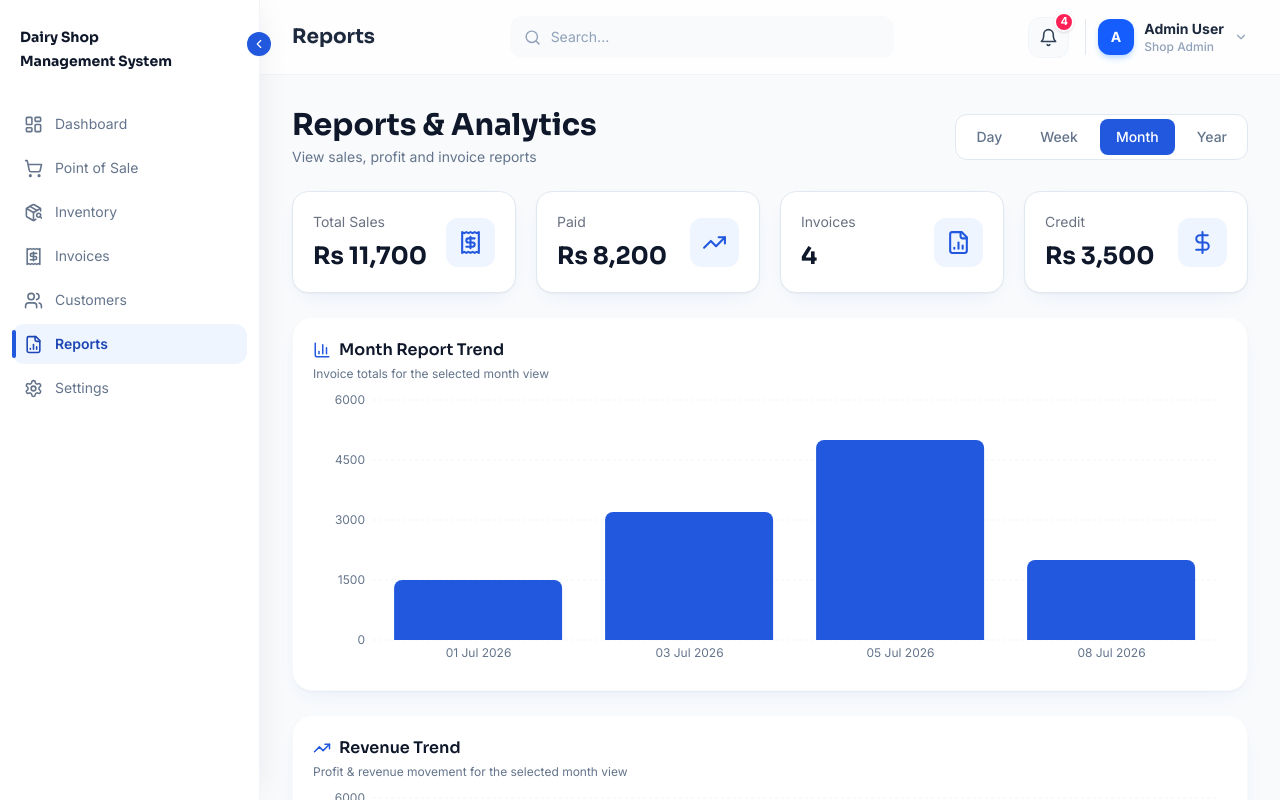
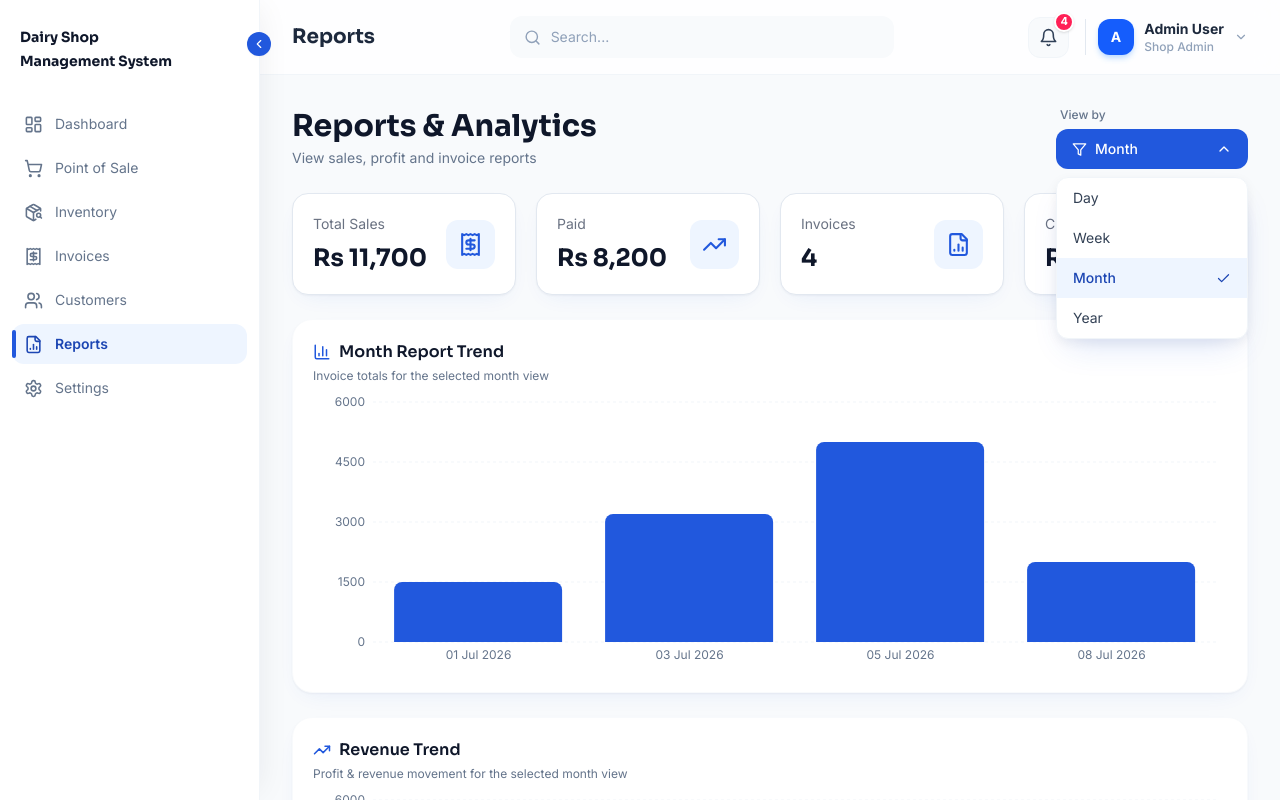
Before and after one commit to ahsanmehra494949-hub/dairy-shop-management, a React (Vite) app: page /reports in a window 1280 px wide. Both pictures are taken after a click on the button "Month". Shown: the top 800 px of the page. Built offline with nearby package versions, Linux system fonts and the light colour scheme.

Commit message:
Latest project updates

```diff
--- a/src/pages/Reports.jsx
+++ b/src/pages/Reports.jsx
@@ -6,6 +6,9 @@ import {
   LuReceipt,
   LuDollarSign,
   LuChartColumn,
+  LuChevronDown,
+  LuCheck,
+  LuFilter,
 } from "react-icons/lu";
 import Layout from "../components/Layout";
 import InvoiceViewModal from "../components/InvoiceViewModal";
@@ -67,6 +70,7 @@ function buildChartData(invoices, filter) {
 export default function Reports() {
   const { customers } = useShop();
   const [filter, setFilter] = useState("month");
+  const [periodFilterOpen, setPeriodFilterOpen] = useState(false);
   const [viewingInvoice, setViewingInvoice] = useState(null);
 
   // Flatten every customer's invoices into one list, tagging the customer info.
@@ -98,19 +102,41 @@ export default function Reports() {
             <p className="text-sm text-ink-500 mt-1">View sales, profit and invoice reports</p>
           </div>
 
-          {/* Period tabs live right under the page title */}
-          <div className="flex gap-1.5 bg-white border p-1 rounded-xl w-fit">
-            {FILTERS.map((f) => (
+          {/* Period filter — same dropdown pattern used on Invoices/Inventory */}
+          <div className="w-full sm:w-48">
+            <p className="text-xs font-medium text-ink-500 mb-1.5 px-1">View by</p>
+            <div className="relative">
               <button
-                key={f.id}
-                onClick={() => setFilter(f.id)}
-                className={`px-4 py-2 rounded-lg text-sm font-medium transition-colors ${
-                  filter === f.id ? "bg-primary-600 text-white" : "text-ink-500 hover:text-ink-900"
-                }`}
+                onClick={() => setPeriodFilterOpen((o) => !o)}
+                className="w-full flex items-center justify-between gap-2 px-4 py-2.5 rounded-xl text-sm font-medium bg-primary-600 hover:bg-primary-700 text-white transition-colors"
               >
-                {f.label}
+                <span className="flex items-center gap-2">
+                  <LuFilter size={15} />
+                  {activeLabel}
+                </span>
+                <LuChevronDown size={16} className={`transition-transform ${periodFilterOpen ? "rotate-180" : ""}`} />
               </button>
-            ))}
+
+              {periodFilterOpen && (
+                <>
+                  <div className="fixed inset-0 z-10" onClick={() => setPeriodFilterOpen(false)} />
+                  <div className="absolute z-20 mt-2 w-full bg-white rounded-xl shadow-cardHover border border-slate-100 overflow-hidden">
+                    {FILTERS.map((f) => (
+                      <button
+                        key={f.id}
+                        onClick={() => { setFilter(f.id); setPeriodFilterOpen(false) }}
+                        className={`w-full flex items-center justify-between gap-2 px-4 py-2.5 text-sm text-left transition-colors ${
+                          filter === f.id ? "bg-primary-50 text-primary-700 font-medium" : "text-ink-700 hover:bg-slate-50"
+                        }`}
+                      >
+                        {f.label}
+                        {filter === f.id && <LuCheck size={15} />}
+                      </button>
+                    ))}
+                  </div>
+                </>
+              )}
+            </div>
           </div>
         </div>
 
```
